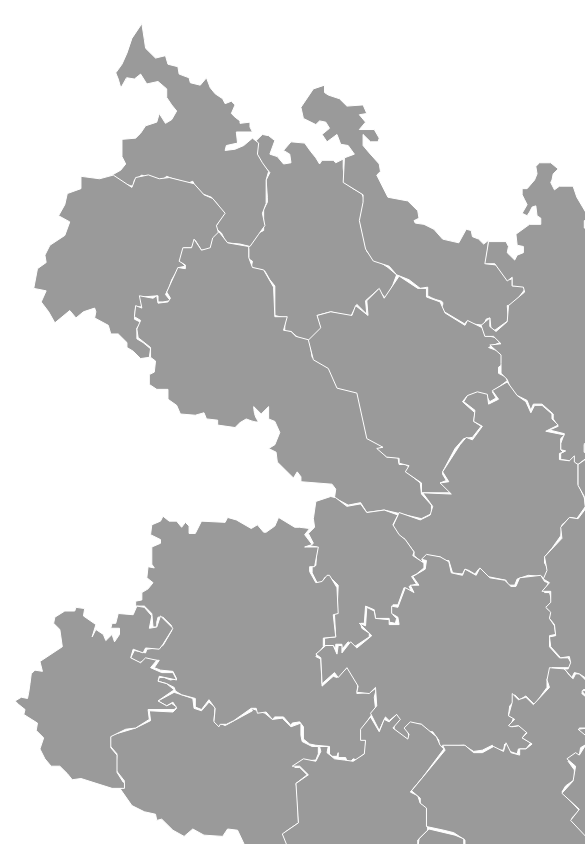
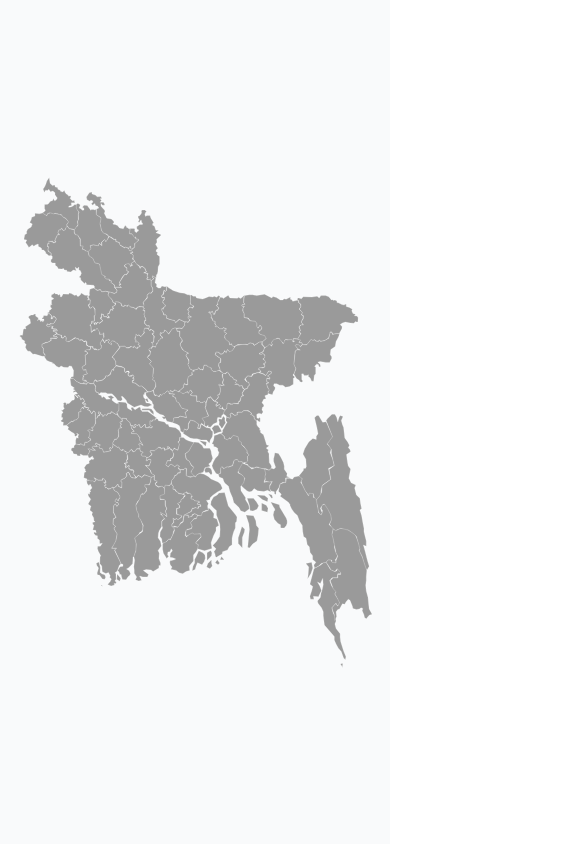
Before and after one commit to Sawom/Bangladesh-Map, a Next.js app: page / in a window 390 px wide. Shown: the top 844 px of the page, 585 px wide, since content can reach past the window. Built offline with nearby package versions, Linux system fonts and the light colour scheme.

Commit message:
map is responsive style for devices

```diff
--- a/src/components/BangladeshMap/BangladeshMap.jsx
+++ b/src/components/BangladeshMap/BangladeshMap.jsx
@@ -1,10 +1,12 @@
 const BangladeshMap = () => (
-  <div>
+  <div className="flex items-center justify-center min-h-screen bg-gray-50 p-4 overflow-hidden">
     <svg
       xmlns="http://www.w3.org/2000/svg"
       id="svg1895"
-      width="1530.748"
-      height="2138"
+      viewBox="0 0 1530.748 2138" // Eti must thakte hobe map na katar jonno
+      className="w-full h-full" // Tailwind class ekhon kaj korbe
+      style={{ maxWidth: "100%", maxHeight: "100%" }} // Atirikto nishpotti
+      preserveAspectRatio="xMidYMid meet"
       version="1"
     >
       <g id="layer1" fillOpacity="1">
```
Also changed, not shown: 1 other file (tests, documents, lock files or other folders).
